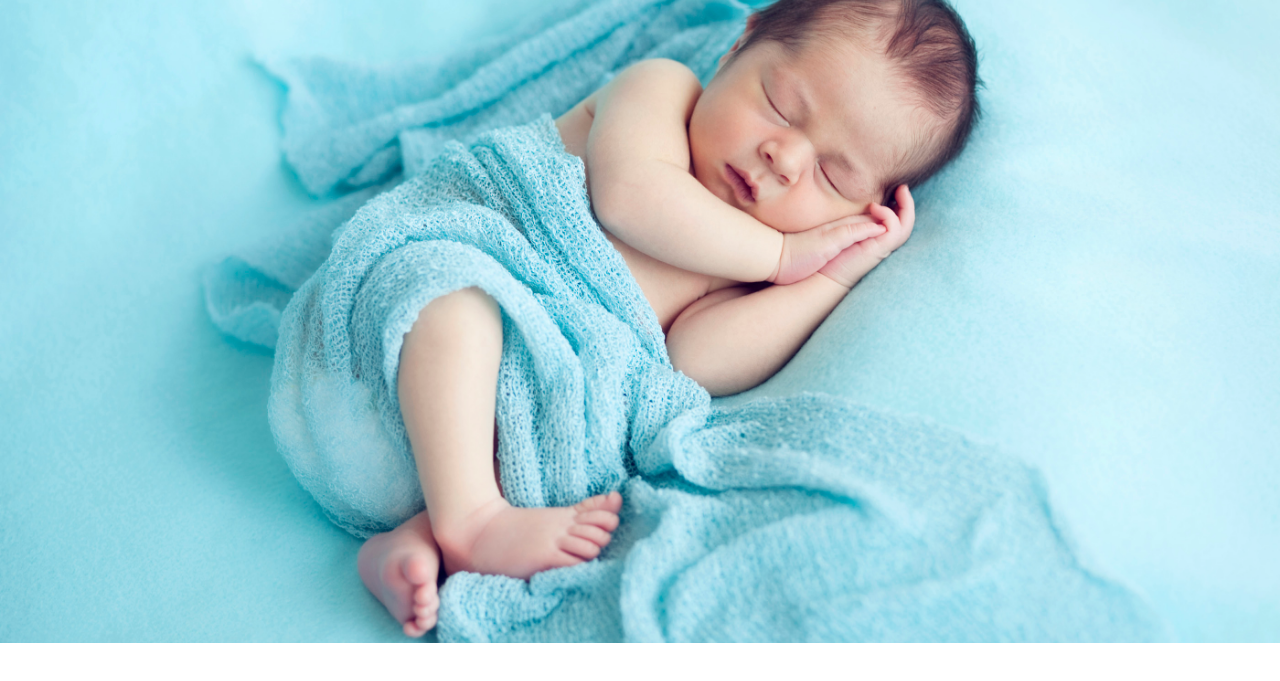
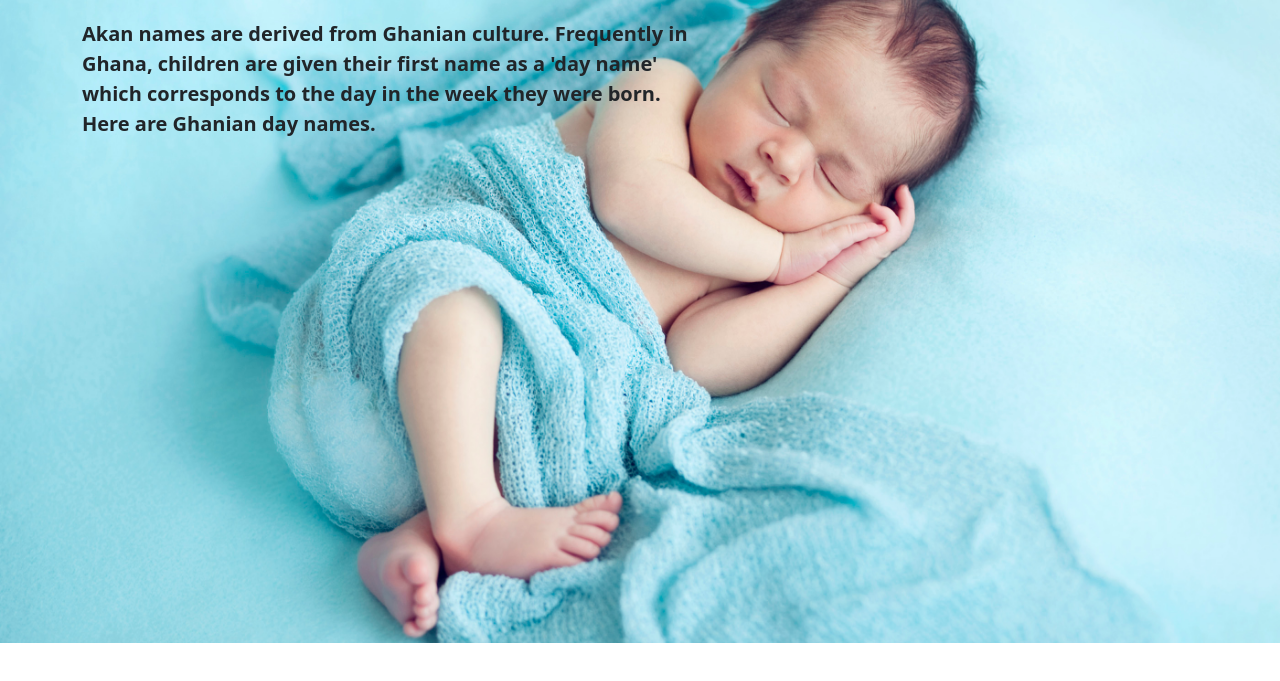
Before and after one commit to clarelimo/Akan-Name, a plain HTML site: page index.html in a window 1280 px wide. Shown: the part 77-758 px from the top of the page. Drawn offline with Linux system fonts and the light colour scheme.

Commit message:
description of akan name

```diff
--- a/index.html
+++ b/index.html
@@ -13,7 +13,9 @@
     <div class="container">
         <div class="row">
             <h1 class="mt-4 fw-bold">Akan Name</h1>
-
+            <div class="text-wrapp pt-3" style="width: 40rem;">
+                <p class="fs-5 fw-bolder">Akan names are derived from Ghanian culture. Frequently in Ghana, children are given their first name as a 'day name' which corresponds to the day in the week they were born. Here are Ghanian day names.</p>
+            </div>
         </div>
     </div>
 </body>
```
